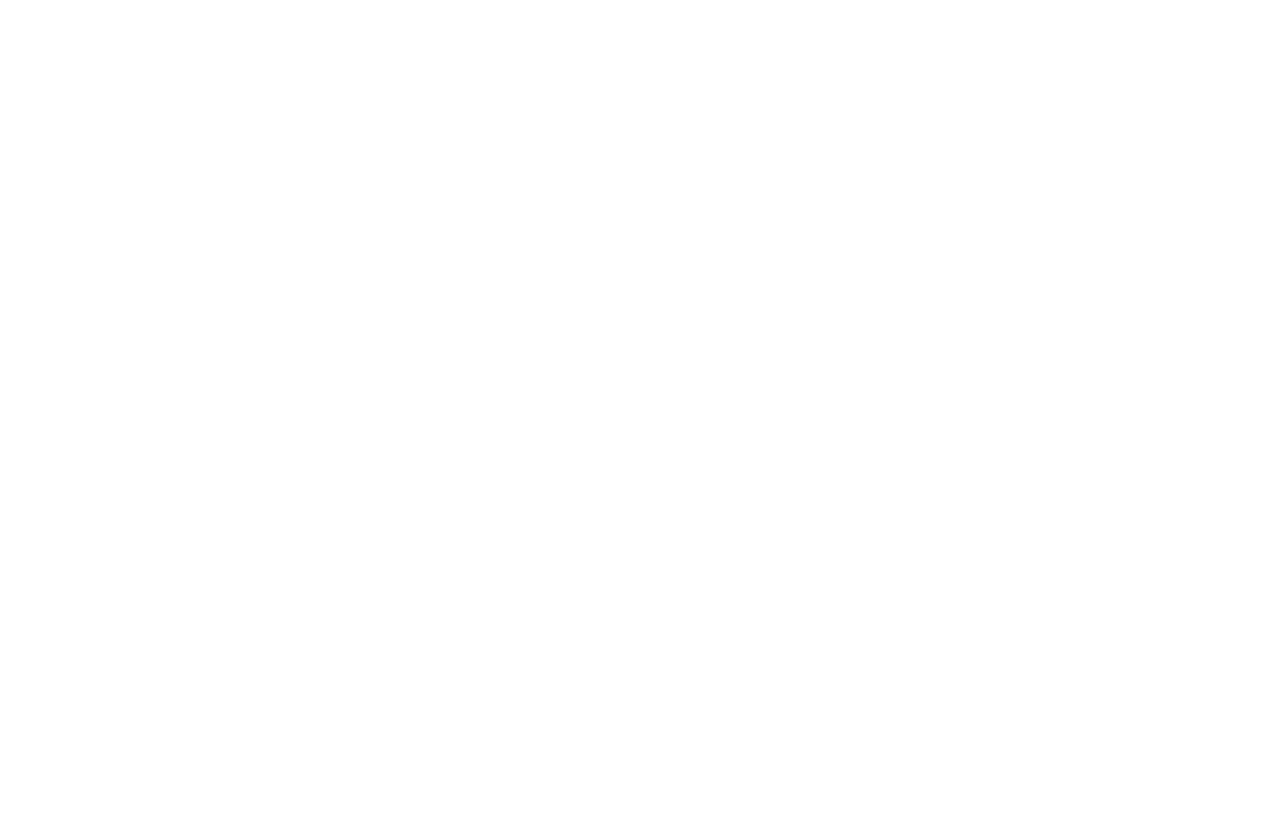
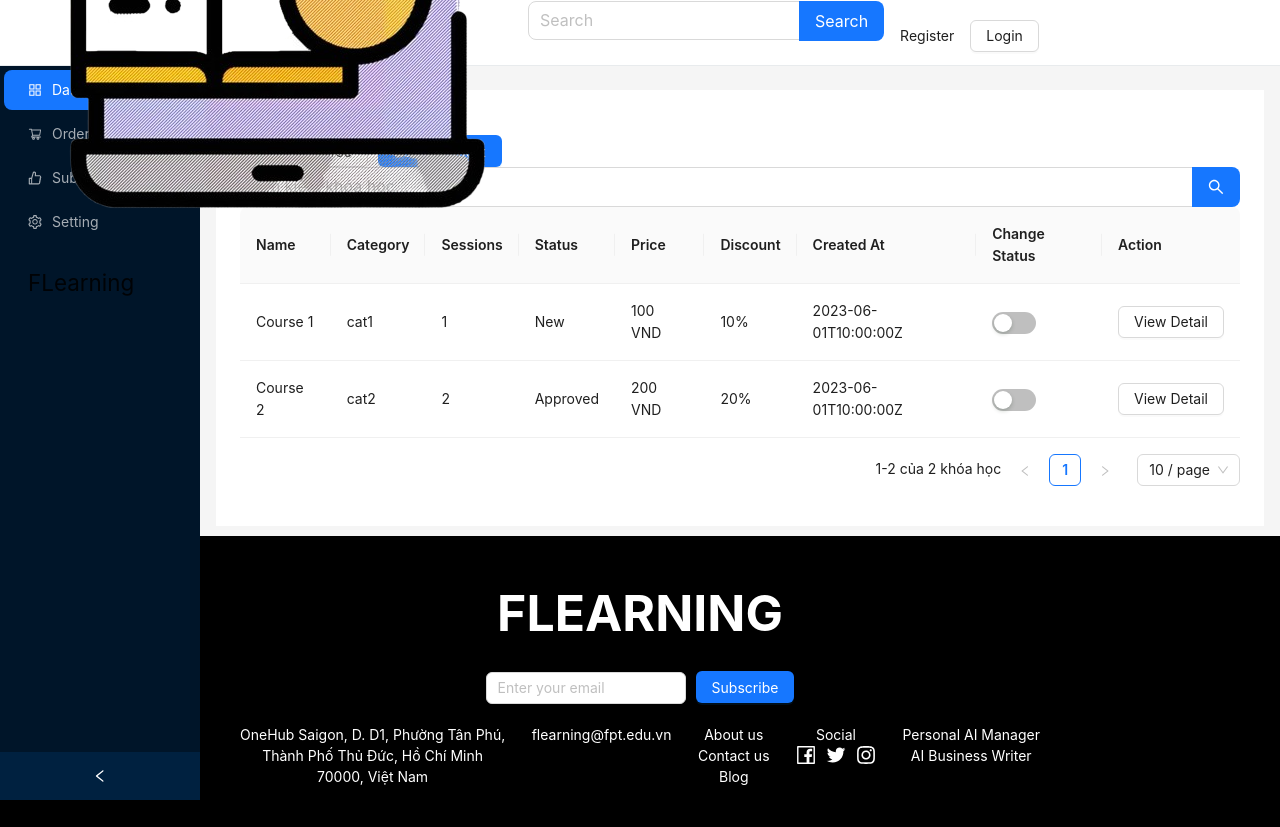
Before and after one commit to HungFPTU/hcm-react12-team01-mockproject, a React (Vite) app: page /instructor-manage-course in a window 1280 px wide. Before the commit this address had no page. Before the commit the page ends 800 px from the top, so only its background shows below. Built offline with nearby package versions, Linux system fonts and the light colour scheme.

Commit message:
add file manage course

```diff
--- a/package.json
+++ b/package.json
@@ -24,6 +24,7 @@
     "react-toastify": "^10.0.5",
     "sass": "^1.79.3",
     "tailwindcss": "^3.4.13",
+    "tinymce": "^5.10.7",
     "yup": "^1.4.0"
   },
   "devDependencies": {
--- a/src/components/InstructorComponents/ManageCourse/Course/CourseTable/index.tsx
+++ b/src/components/InstructorComponents/ManageCourse/Course/CourseTable/index.tsx
@@ -1,24 +1,20 @@
-// import { useState } from 'react';
+import { useState } from 'react';
 import { Table, Button, Switch } from 'antd';
 // import type { ColumnsType } from 'antd/es/table';
 import { Course, CourseStatusEnum } from '../../../../../model/Course';
 import { useNavigate } from 'react-router-dom';
 // import course from '../../../../../data/Courses.json';
-import CourseData from '../../../../../data/CoursesData.json';
+import Courses from '../../../../../data/Courses.json';
 
 
-const CourseTable = ({ searchQuery }: { searchQuery: string}) => {
+const CourseTable = () => {
   const navigate = useNavigate();
-  // const [courses, setCourses] = useState<CourseData[]>();
+  const [coursesData] = useState<Course[]>(Courses.courses as unknown as Course[]);
+  const [searchTerm] = useState<string>("");
 
-  const filteredCourses = CourseData.courses
-  .filter((course) =>
-  course.id.toLowerCase().includes(searchQuery.toLowerCase())||
-  course.name.toLowerCase().includes(searchQuery.toLowerCase()))
-  .map((course) => ({
-    ...course,
-    key: course.id
-  }))
+  const filteredCourses = coursesData.filter((course) =>
+  course.id.toLowerCase().includes(searchTerm.toLowerCase())||
+  course.name.toLowerCase().includes(searchTerm.toLowerCase()))
 
   const handleViewDetails = (courseId: string) => {
     // Navigate to the user detail page
@@ -30,11 +26,6 @@
     // Xử lý logic thay đổi trạng thái ở đây
   };
 
-  // const onViewDetail = (id: string) => {
-  //   // Xử lý logic xem chi tiết ở đây, sử dụng id
-  //   navigate(`/instructor/course/${id}`);
-  // };
-
   const columns = [
     {
       title: 'Name',
@@ -43,13 +34,15 @@
     },
     {
       title: 'Category',
-      dataIndex: 'categoryName',
-      key: 'categoryName',
+      dataIndex: 'category_id',
+      key: 'category_id',
+      render: (category_id: string) => `${category_id}`,
     },
     {
       title: 'Sessions',
-      dataIndex: 'sessionCount',
-      key: 'sessionCount',
+      dataIndex: 'session',
+      key: 'session',
+      render: (session: string) => `${session}`,
     },
     {
       title: 'Status',
@@ -70,9 +63,9 @@
     },
     {
       title: 'Created At',
-      dataIndex: 'createdAt',
-      key: 'createdAt',
-      render: (date: Date) => date.toLocaleDateString('vi-VN'),
+      dataIndex: 'created_at',
+      key: 'created_at',
+      render: (created_at: string) => `${created_at}`,
     },
     {
       title: 'Change Status',
@@ -99,12 +92,7 @@
   return (
     <Table<Course>
       columns={columns}
-      dataSource={filteredCourses.map((course) => ({
-        ...course,
-        createdAt: new Date(course.created_at),
-        status: course.status as CourseStatusEnum,
-        key: course.id
-      }))}
+      dataSource={filteredCourses}
       rowKey="id"
       className="w-full shadow-md rounded-lg overflow-hidden"
       pagination={{
--- a/src/components/InstructorComponents/ManageCourse/Course/ViewDetailCourse/index.tsx
+++ b/src/components/InstructorComponents/ManageCourse/Course/ViewDetailCourse/index.tsx
@@ -1,54 +1,44 @@
 import React, { useState, useEffect } from 'react';
 import { useParams } from 'react-router-dom';
-import { Form, Input, Button } from 'antd';
-import { DeleteOutlined, LeftOutlined } from '@ant-design/icons';
+import { Form, Input, Button, InputNumber, Select } from 'antd';
+import { LeftOutlined, DeleteOutlined } from '@ant-design/icons';
 import { useNavigate } from 'react-router-dom';
 import { Course } from '../../../../../model/Course';
-
-interface CourseValues {
-  title?: string;
-  description?: string;
-  // Thêm các trường khác nếu cần
-}
-
-interface CourseDetails extends Course {
-  id: string;
-  title: string;
-  description: string;
-  // Thêm các trường khác nếu cần
-}
+import Courses from '../../../../../data/Courses.json';
+import { Editor } from '@tinymce/tinymce-react';
 
 const ViewDetailCourse = () => {
-  const { courseId } = useParams();
-  const [course] = useState<CourseDetails | null>(null);
+  const { courseId } = useParams<{ courseId: string }>();
+  const [course, setCourse] = useState<Course | null>(null);
   const navigate = useNavigate();
 
   useEffect(() => {
-    // Sử dụng courseId để tải thông tin khóa học
-    // Ví dụ: fetchCourseDetails(courseId)
+    const course = Courses.courses.find((course) => course.id === courseId);
+    if (course) {
+      setCourse(course as unknown as Course);
+    } else {
+      navigate('/instructor/manage-course');
+    }
   }, [courseId]);
 
-  const onFinish = (values: CourseValues) => {
-    // Xử lý cập nhật thông tin khóa học
-    console.log('Updated course:', values);
-  };
-
-  const handleDelete = () => {
-    // Xử lý logic xóa khóa học ở đây
-    console.log('Xóa khóa học');
+  const onFinish = (values: Course) => {
+    console.log('Form values:', values);
+    // Xử lý cập nhật khóa học ở đây
   };
 
   const handleGoBack = () => {
     navigate(-1); // Quay lại trang trước đó
   };
 
-  if (!course) return <div>Loading...</div>;
+  const handleDelete = () => {
+    // Xử lý logic xóa khóa học ở đây
+    console.log('Xóa khóa học có ID:', courseId);
+  };
+
+  if (!course) return <div>Course not found</div>;
 
   return (
     <div>
-      <Button onClick={handleGoBack} icon={<LeftOutlined />}>
-        Back
-      </Button>
 
       <Form
         initialValues={course}
@@ -58,23 +48,77 @@
         <Form.Item label="Course ID" name="id">
           <Input disabled />
         </Form.Item>
-        <Form.Item label="Title" name="title" rules={[{ required: true }]}>
-          <Input />
+        <Form.Item label="Course Name" name="name" rules={[{ required: true }]}>
+          <Input.TextArea />
+        </Form.Item>
+        <Form.Item label="Category" name="category_id">
+          <Select>
+            <Select.Option value="cat1">cat1</Select.Option>
+            <Select.Option value="cat2">cat2</Select.Option>
+          </Select>
+        </Form.Item>
+        <Form.Item label="Status" name="status">
+          <Input disabled />
         </Form.Item>
         <Form.Item label="Description" name="description">
           <Input.TextArea />
         </Form.Item>
-        {/* Thêm các Form.Item khác cho các trường thông tin khác */}
-        <Form.Item>
-          <Button type="primary" htmlType="submit">
-            Update
-          </Button>
+        <Form.Item label="Content" name="content">
+        <Editor
+              apiKey="8pum9vec37gu7gir1pnpc24mtz2yl923s6xg7x1bv4rcwxpe"
+              init={{
+                height: 300,
+                menubar: 'favs file edit view insert format tools table help',
+                menu: {
+                  favs: { title: 'My Favorites', items: 'code visualaid | searchreplace | emoticons' }
+                },
+                plugins: [
+                  'advlist', 'autolink', 'link', 'image', 'lists', 'charmap', 'preview', 'anchor', 'pagebreak',
+                  'searchreplace', 'wordcount', 'visualblocks', 'visualchars', 'code', 'fullscreen', 'insertdatetime',
+                  'media', 'table', 'emoticons', 'help'
+                ],
+                toolbar: 'undo redo | styles | bold italic | alignleft aligncenter alignright alignjustify | ' +
+                  'bullist numlist outdent indent | link image | print preview media fullscreen | ' +
+                  'forecolor backcolor emoticons | help',
+                  content_css: 'css/content.css'
+              }}
+            />
+        </Form.Item>
+        <Form.Item label="Price" name="price">
+          <InputNumber />
+        </Form.Item>
+        <Form.Item label="Discount" name="discount">
+          <InputNumber />
+        </Form.Item>
+        <Form.Item label="Status_change" name="status_change">
+          <Select>
+            <Select.Option value="active">Active</Select.Option>
+            <Select.Option value="inactive">Inactive</Select.Option>
+          </Select>
+        </Form.Item>
+        <Form.Item label="Sessions" name="session">
+          <Input disabled />
+        </Form.Item>
+        <Form.Item label="Instructor" name="instructor">
+          <Input disabled />
         </Form.Item>
       </Form>
 
+      <div className='flex justify-between gap-2'>
+        <div className='flex gap-2'>
+      <Button type="primary" htmlType="submit">
+        Update
+      </Button>
       <Button onClick={handleDelete} type="primary" danger icon={<DeleteOutlined />}>
         Delete
       </Button>
+        </div>
+        <div>
+      <Button onClick={handleGoBack} icon={<LeftOutlined />}>
+        Back
+      </Button>
+        </div>
+      </div>
     </div>
   );
 };
--- a/src/data/CoursesData.json
+++ b/src/data/Courses.json
@@ -1,9 +1,10 @@
-
 {
     "courses": [
         {
         "id": "1",
         "name": "Course 1",
+        "instructor": "Instructor 1",
+        "session": 1,
         "category_id": "cat1",
         "user_id": "user1",
         "description": "Description for Course 1",
@@ -13,13 +14,16 @@
         "image_url": "http://example.com/image1.jpg",
         "price": 100,
         "discount": 10,
-        "created_at": "2024-01-01T00:00:00.000Z",
-        "updated_at": "2024-01-02T00:00:00.000Z",
+        "status_change": "Active",
+        "created_at": "2023-06-01T10:00:00Z",
+        "updated_at": "2024-01-02T00:00:00Z",
         "is_deleted": false
     },
     {
         "id": "2",
         "name": "Course 2",
+        "instructor": "Instructor 2",
+        "session": 2,
         "category_id": "cat2",
         "user_id": "user2",
         "description": "Description for Course 2",
@@ -29,8 +33,9 @@
         "image_url": "http://example.com/image2.jpg",
         "price": 200,
         "discount": 20,
-        "created_at": "2024-02-01T00:00:00.000Z",
-        "updated_at": "2024-02-02T00:00:00.000Z",
+        "status_change": "Active",
+        "created_at": "2023-06-01T10:00:00Z",
+        "updated_at": "2024-02-02T00:00:00Z",
         "is_deleted": false
     }
     ]
--- a/src/model/Course.tsx
+++ b/src/model/Course.tsx
@@ -10,6 +10,7 @@
 export interface Course {
   id: string;
   name: string;
+  session: string;
   category_id: string;
   user_id: string;
   description: string;
@@ -19,7 +20,7 @@
   image_url: string;
   price: number;
   discount: number;
-  created_at: Date;
-  updated_at: Date;
+  created_at: string;
+  updated_at: string;
   is_deleted: boolean;
 }
--- a/src/pages/InstructorPage/ManageCourse/index.tsx
+++ b/src/pages/InstructorPage/ManageCourse/index.tsx
@@ -1,10 +1,21 @@
 import React from 'react';
-import Course from '../../../components/InstructorComponents/ManageCourse/Course';
-const ManageCourse: React.FC = () => {
+import CourseTable from '../../../components/InstructorComponents/ManageCourse/Course/CourseTable';
+import ButtonCourse from '../../../components/InstructorComponents/ManageCourse/Course/ButtonCourse';
+import SearchCourse from '../../../components/InstructorComponents/ManageCourse/Course/SearchCourse';
+// import Course from '../../../components/InstructorComponents/ManageCourse/Course';
+const ManageCourse = () => {
   return (
     <div className="manage-course-container">
       <h1>Quản lý khóa học</h1>
-      <Course />
+      <div className='mt-4'>
+        <ButtonCourse/>
+      </div>
+      <div className='mt-4'>
+        <SearchCourse onSearch={() => {}}/>
+      </div>
+      <div className='mt-4'>
+        <CourseTable/>
+      </div>
     </div>
   );
 };
--- a/src/routes/index.tsx
+++ b/src/routes/index.tsx
@@ -10,7 +10,7 @@
 const publicRoute: RouteConfig[] = [
   { path: "/", component: Home, layout: DefaultLayout, role: RoleEnum.Guest },
   { path: "/login", component: Login, layout: null, role: RoleEnum.Guest },
-  { path: "/instructor", component: ManageCourse, layout: InstructorLayout, role: RoleEnum.Instructor},
+  { path: "/instructor-manage-course", component: ManageCourse, layout: InstructorLayout, role: RoleEnum.Instructor},
   { path: "/instructor/course/:courseId", component: ViewDetailCourse, layout: InstructorLayout, role: RoleEnum.Instructor},
 ];
 
```
Also changed, not shown: src/components/InstructorComponents/ManageCourse/Course/index.tsx (deleted, +0 -35 lines), 1 other file (tests, documents, lock files or other folders).
